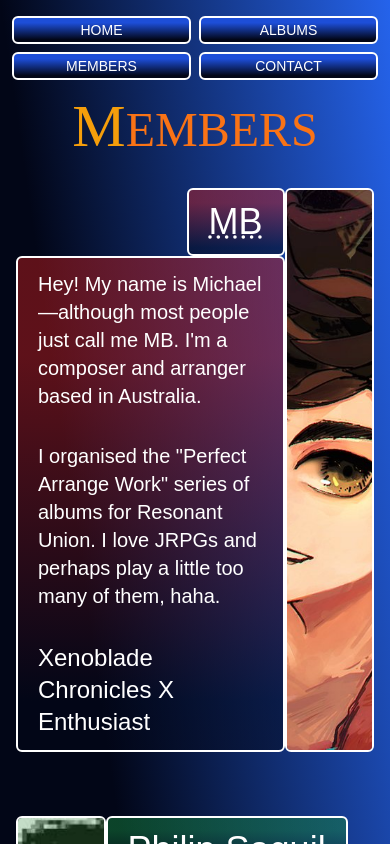
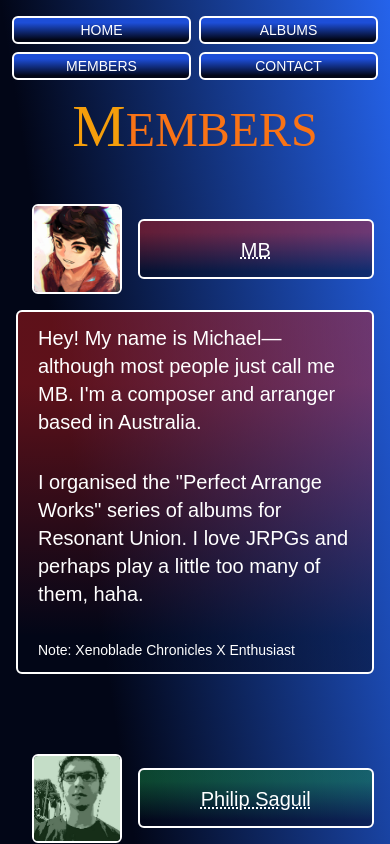
Before and after one commit to errantSquam/resonant-union-pages, a React (Create React App) app: page /members in a window 390 px wide. Shown: the top 844 px of the page. Built offline with nearby package versions, Linux system fonts and the light colour scheme; the HTML template or start-up script is replaced by a standard one.

Commit message:
mobile members hell

```diff
--- a/src/components/formInput.js
+++ b/src/components/formInput.js
@@ -3,13 +3,13 @@ import { JrpgGradientBoxExpand } from "../components/jrpgbox"
 export const FormInput = ({ label, field }) => {
     return <div className="flex flex-col w-full">
         <div className="text-lg lg:text-2xl font-pixelify text-white">{label}:</div>
-        <JrpgGradientBoxExpand><input type="search" className="w-full bg-transparent font-pixelify text-white focus:outline-none" {...field} /></JrpgGradientBoxExpand>
+        <JrpgGradientBoxExpand><input type="search" className="w-full bg-transparent font-robotoSlab text-white focus:outline-none" {...field} /></JrpgGradientBoxExpand>
     </div>
 }
 
 export const FormInputArea = ({ label, field }) => {
     return <div className="flex flex-col w-full">
         <div className="text-lg lg:text-2xl font-pixelify text-white">{label}:</div>
-        <JrpgGradientBoxExpand><textarea rows="4" className="w-full bg-transparent font-pixelify text-white focus:outline-none" {...field} /></JrpgGradientBoxExpand>
+        <JrpgGradientBoxExpand><textarea rows="4" className="w-full bg-transparent font-robotoSlab text-white focus:outline-none" {...field} /></JrpgGradientBoxExpand>
     </div>
 }
--- a/src/const/memberInfo.js
+++ b/src/const/memberInfo.js
@@ -2,7 +2,7 @@ export const members = [
     {
         name: "MB",
         picture: "/members/M01.jpg",
-        desc: "Hey! My name is Michael—although most people just call me MB. I'm a composer and arranger based in Australia.| I organised the \"Perfect Arrange Work\" series of albums for Resonant Union. I love JRPGs and perhaps play a little too many of them, haha.",
+        desc: "Hey! My name is Michael—although most people just call me MB. I'm a composer and arranger based in Australia.| I organised the \"Perfect Arrange Works\" series of albums for Resonant Union. I love JRPGs and perhaps play a little too many of them, haha.",
         note: "Xenoblade Chronicles X Enthusiast",
         link: "https://linktr.ee/mbgov1133",
         color: "red"
--- a/src/pages/contact.js
+++ b/src/pages/contact.js
@@ -20,10 +20,8 @@ const FormComponent = () => {
     });
 
     function onSubmit(e){
-        e.preventDefault();
-        e.stopPropagation();
 
-        let name = e.firstName + e.lastName
+        let name = e.firstName + " " + e.lastName
         let email = e.email
         let message = e.message
 
@@ -38,7 +36,9 @@ const FormComponent = () => {
         .then(response => response.json())
         .then(response => {
           if (response.code === 200) {
-            alert("We received your submission, thank you!");
+            alert("Your submission has been received. Thank you!");
+            window.location.reload()
+
           }
           else if(response.code === 422){
             // Field validation failed
--- a/src/pages/members.js
+++ b/src/pages/members.js
@@ -2,23 +2,56 @@ import { useState, useEffect } from "react";
 import { members } from "../const/memberInfo";
 import { JrpgGradientBoxVariant } from "../components/jrpgbox"
 import { HeaderText } from "../components/headerText";
+import { useMediaQuery } from "react-responsive";
 
 const MemberCard = ({ member }) => {
-    return <div className="flex group odd:flex-row-reverse even:flex-row mx-4 xl:mx-[16rem]">
-        <img className="w-1/4 object-cover rounded-md border border-2 border-white" src={member.picture} alt="member-profile-pic" />
+    return <div className="flex group items-center odd:flex-row-reverse even:flex-row mx-4 xl:mx-[16rem]">
+
+        <div className="w-1/4">
+            <div className="px-2 mx-4 flex flex-col items-center">
+                <img className="aspect-square mx-4 object-cover rounded-md border border-2 border-white" src={member.picture} alt="member-profile-pic" />
+                <div className="w-fit my-2 font-pixelify text-white flex flex-col group-odd:items-end">
+                    <JrpgGradientBoxVariant color={member.color}>
+                        <a className="text-xl w-full cursor-pointer decoration-dotted underline" href={member.link} target="_blank">{member.name}</a>
+                    </JrpgGradientBoxVariant>
+                </div>
+            </div>
+        </div>
         <div className="w-3/4 text-2xl font-pixelify text-white flex flex-col group-odd:items-end">
-            <div className="w-fit">
-                <JrpgGradientBoxVariant color={member.color}>
-                    <a className="text-4xl cursor-pointer decoration-dotted underline" href={member.link} target="_blank">{member.name}</a>
-                </JrpgGradientBoxVariant>
-            </div>
+
 
             <JrpgGradientBoxVariant color={member.color}>
                 <div className="flex flex-col items-start justify-evenly min-h-[16rem] space-y-8">
                     {member.desc?.split('|').map((paragraph, index) => {
                         return <div className="text-xl" key={index}>{paragraph}</div>
                     })}
-                    <div>{member.note ? member.note : ""}</div>
+                    <div className="text-sm">{member.note ? "Note: " + member.note : ""}</div>
+                </div>
+            </JrpgGradientBoxVariant>
+        </div>
+    </div>
+}
+
+const MemberCardMobile = ({ member }) => {
+    return <div className="flex group items-center odd:flex-row-reverse even:flex-row mx-4 xl:mx-[16rem]">
+
+
+        <div className="text-2xl font-pixelify text-white flex flex-col items-center">
+            <div className="flex flex-row my-4 items-center">
+                <img className="w-1/4 aspect-square mx-4 object-cover rounded-md border border-2 border-white" src={member.picture} alt="member-profile-pic" />
+
+                <div className="w-full my-2 font-pixelify text-white flex flex-col text-center">
+                    <JrpgGradientBoxVariant color={member.color}>
+                        <a className="text-xl w-full cursor-pointer decoration-dotted underline" href={member.link} target="_blank">{member.name}</a>
+                    </JrpgGradientBoxVariant>
+                </div>
+            </div>
+            <JrpgGradientBoxVariant color={member.color}>
+                <div className="flex flex-col items-start justify-evenly min-h-[16rem] space-y-8">
+                    {member.desc?.split('|').map((paragraph, index) => {
+                        return <div className="text-xl" key={index}>{paragraph}</div>
+                    })}
+                    <div className="text-sm">{member.note ? "Note: " + member.note : ""}</div>
                 </div>
             </JrpgGradientBoxVariant>
         </div>
@@ -36,13 +69,15 @@ const Members = () => {
         handleLoad()
     }, [])
 
+    const isMobile = useMediaQuery({ query: '(max-width: 1000px)' })
+
     return <div className="w-full">
         <div className="flex flex-col justify-items items-center space-y-8">
-            <HeaderText text={"MEMBERS"} isLoaded={loaded}/>
+            <HeaderText text={"MEMBERS"} isLoaded={loaded} />
             <div className="flex flex-col justify-center items-center space-y-16 lg:space-y-8">
                 {
                     members.map((member, index) => {
-                        return <MemberCard member={member} key={index} />
+                        return isMobile ? <MemberCardMobile member={member} key={index} /> : <MemberCard member={member} key={index} />
                     })
                 }
             </div>
```
